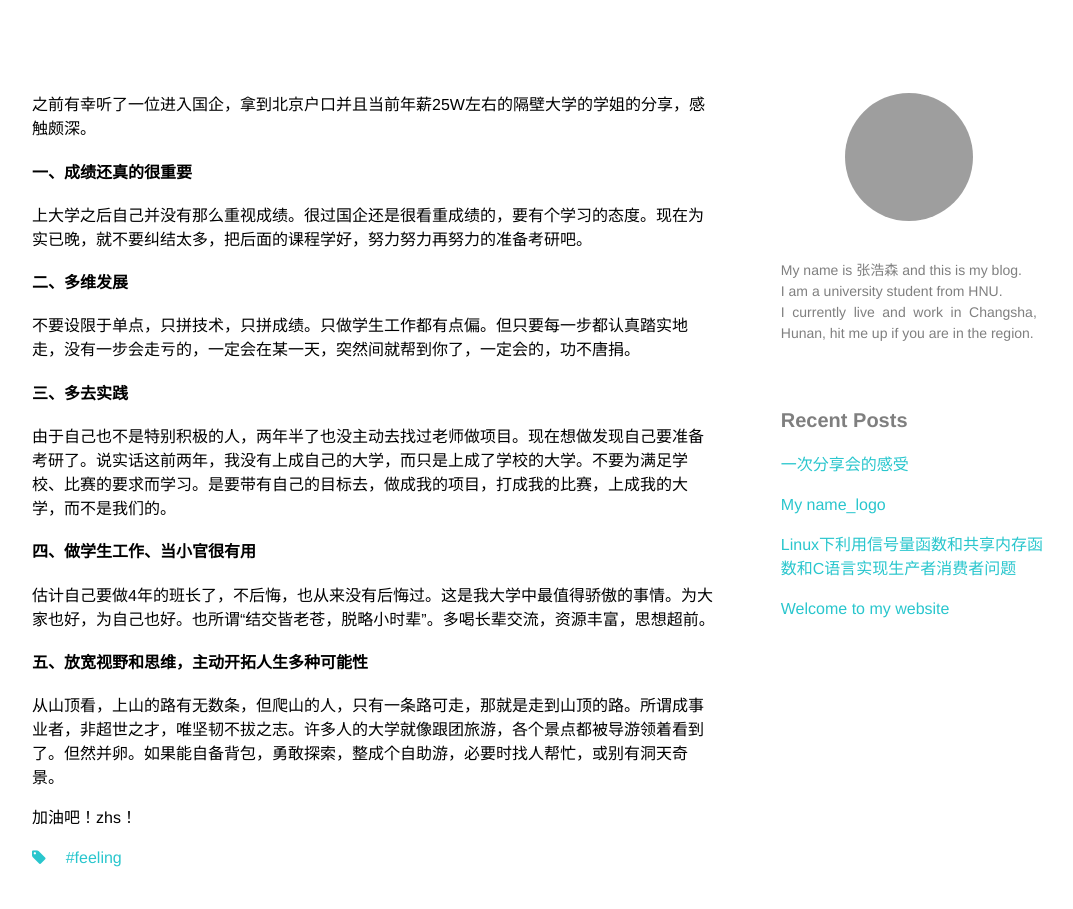
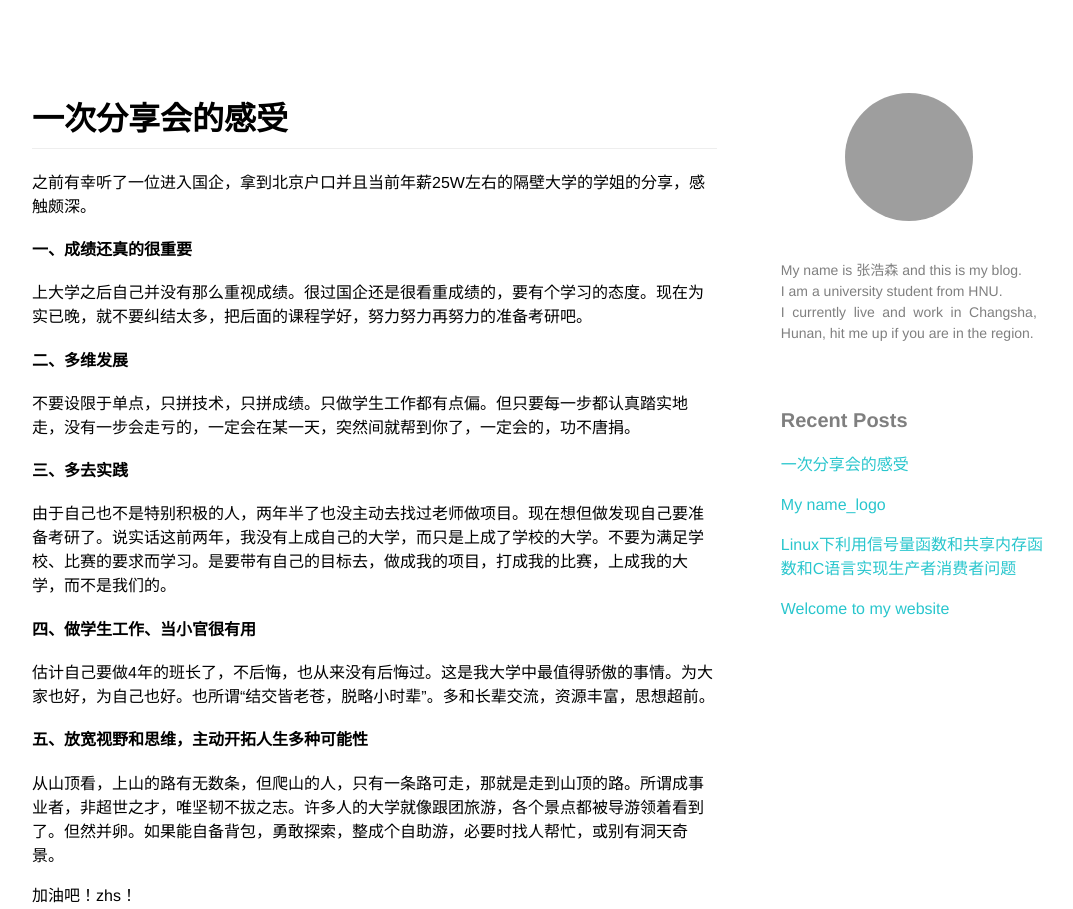
Before and after one commit to o1zhs/o1zhs.github.io, a plain HTML site: page 2018/02/09/Pekingpermanent-share/index.html in a window 1280 px wide. Shown: the part 471-1380 px from the top of the page, without its empty margins (96-1169 px from the left). Drawn offline with nearby package versions, Linux system fonts and the light colour scheme; grey boxes are pictures that could not be loaded; a script that the page names is missing.

Commit message:
Site updated: 2018-02-09 17:08:10

```diff
--- a/2018/02/09/Pekingpermanent-share/index.html
+++ b/2018/02/09/Pekingpermanent-share/index.html
@@ -10,9 +10,9 @@
 
     <!--Description-->
 
-        <meta name="description" content="之前有幸听了一位进入国企，拿到北京户口并且当前年薪25W左右的隔壁大学的学姐的分享，感触颇深。
+        <meta name="description" content="一次分享会的感受之前有幸听了一位进入国企，拿到北京户口并且当前年薪25W左右的隔壁大学的学姐的分享，感触颇深。
 一、成绩还真的很重要上大学之后自己并没有那么重视成绩。很过国企还是很看重成绩的，要有个学习的态度。现在为实已晚，就不要纠结太多，把后面的课程学好，努力努力再努力的准备考研吧。
-二、多维发展不要设限于单点，">
+二、多维发展">
 
 
     <!--Author-->
@@ -139,11 +139,11 @@
 
 
                     <!-- Main Post Content -->
-                    <p>之前有幸听了一位进入国企，拿到北京户口并且当前年薪25W左右的隔壁大学的学姐的分享，感触颇深。</p>
+                    <h1 id="一次分享会的感受"><a href="#一次分享会的感受" class="headerlink" title="一次分享会的感受"></a>一次分享会的感受</h1><p>之前有幸听了一位进入国企，拿到北京户口并且当前年薪25W左右的隔壁大学的学姐的分享，感触颇深。</p>
 <h4 id="一、成绩还真的很重要"><a href="#一、成绩还真的很重要" class="headerlink" title="一、成绩还真的很重要"></a>一、成绩还真的很重要</h4><p>上大学之后自己并没有那么重视成绩。很过国企还是很看重成绩的，要有个学习的态度。现在为实已晚，就不要纠结太多，把后面的课程学好，努力努力再努力的准备考研吧。</p>
 <h4 id="二、多维发展"><a href="#二、多维发展" class="headerlink" title="二、多维发展"></a>二、多维发展</h4><p>不要设限于单点，只拼技术，只拼成绩。只做学生工作都有点偏。但只要每一步都认真踏实地走，没有一步会走亏的，一定会在某一天，突然间就帮到你了，一定会的，功不唐捐。</p>
-<h4 id="三、多去实践"><a href="#三、多去实践" class="headerlink" title="三、多去实践"></a>三、多去实践</h4><p>由于自己也不是特别积极的人，两年半了也没主动去找过老师做项目。现在想做发现自己要准备考研了。说实话这前两年，我没有上成自己的大学，而只是上成了学校的大学。不要为满足学校、比赛的要求而学习。是要带有自己的目标去，做成我的项目，打成我的比赛，上成我的大学，而不是我们的。</p>
-<h4 id="四、做学生工作、当小官很有用"><a href="#四、做学生工作、当小官很有用" class="headerlink" title="四、做学生工作、当小官很有用"></a>四、做学生工作、当小官很有用</h4><p>估计自己要做4年的班长了，不后悔，也从来没有后悔过。这是我大学中最值得骄傲的事情。为大家也好，为自己也好。也所谓“结交皆老苍，脱略小时辈”。多喝长辈交流，资源丰富，思想超前。</p>
+<h4 id="三、多去实践"><a href="#三、多去实践" class="headerlink" title="三、多去实践"></a>三、多去实践</h4><p>由于自己也不是特别积极的人，两年半了也没主动去找过老师做项目。现在想但做发现自己要准备考研了。说实话这前两年，我没有上成自己的大学，而只是上成了学校的大学。不要为满足学校、比赛的要求而学习。是要带有自己的目标去，做成我的项目，打成我的比赛，上成我的大学，而不是我们的。</p>
+<h4 id="四、做学生工作、当小官很有用"><a href="#四、做学生工作、当小官很有用" class="headerlink" title="四、做学生工作、当小官很有用"></a>四、做学生工作、当小官很有用</h4><p>估计自己要做4年的班长了，不后悔，也从来没有后悔过。这是我大学中最值得骄傲的事情。为大家也好，为自己也好。也所谓“结交皆老苍，脱略小时辈”。多和长辈交流，资源丰富，思想超前。</p>
 <h4 id="五、放宽视野和思维，主动开拓人生多种可能性"><a href="#五、放宽视野和思维，主动开拓人生多种可能性" class="headerlink" title="五、放宽视野和思维，主动开拓人生多种可能性"></a>五、放宽视野和思维，主动开拓人生多种可能性</h4><p>从山顶看，上山的路有无数条，但爬山的人，只有一条路可走，那就是走到山顶的路。所谓成事业者，非超世之才，唯坚韧不拔之志。许多人的大学就像跟团旅游，各个景点都被导游领着看到了。但然并卵。如果能自备背包，勇敢探索，整成个自助游，必要时找人帮忙，或别有洞天奇景。</p>
 <p>加油吧！zhs！</p>
 
```
